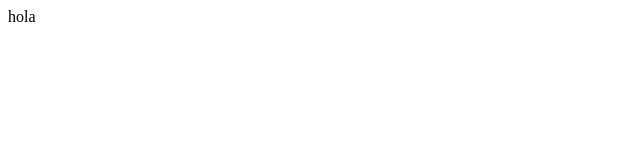
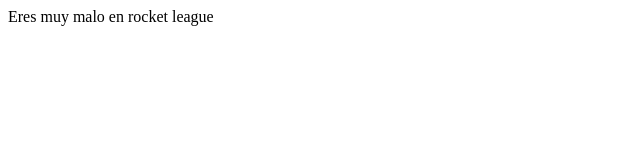
Before and after one commit to droppereuro/droppereuro.github.io, a plain HTML site: page index.html in a window 1280 px wide. Shown: the whole page, without its empty margins (0-640 px from the left). Drawn offline with Linux system fonts and the light colour scheme.

Commit message:
Update index.html

```diff
--- a/index.html
+++ b/index.html
@@ -2,9 +2,9 @@
 <head>
     <meta charset="UTF-8">
     <meta name="viewport" content="width=device-width, initial-scale=1.0">
-    <title>Document</title>
+    <title>Gay quien lo lea</title>
 </head>
 <body>
-    <p>hola</p>
+    <p>Eres muy malo en rocket league</p>
 </body>
 </html>
```
